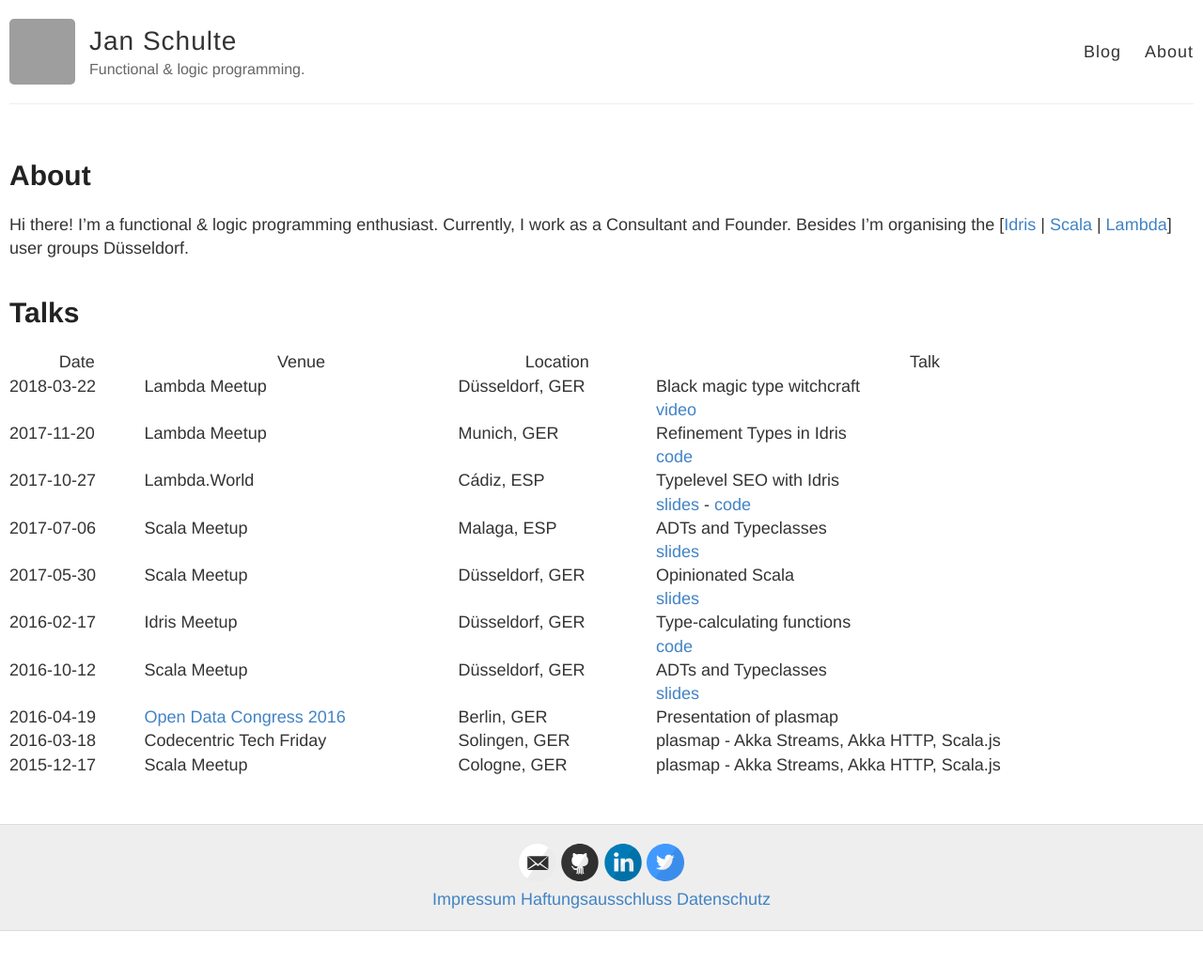
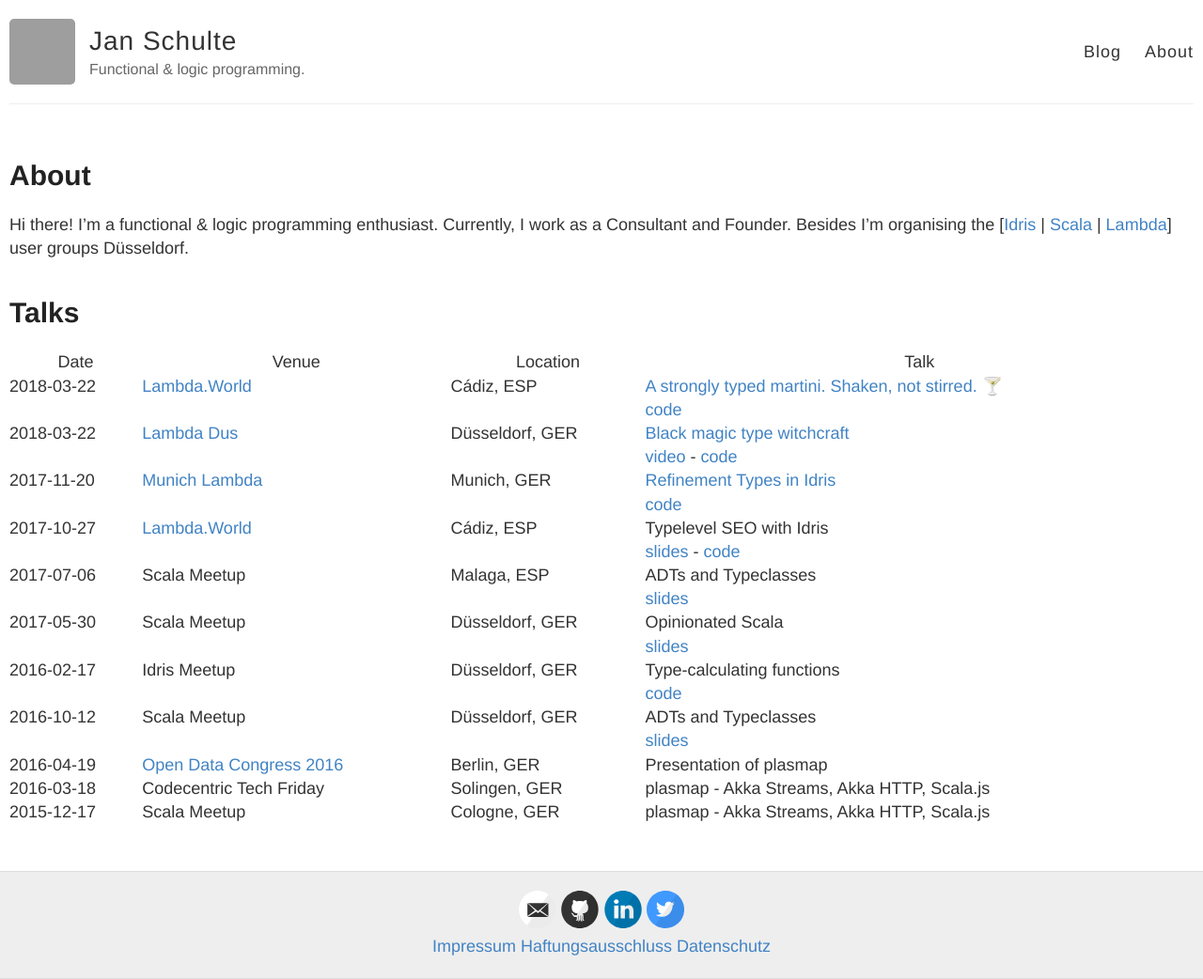
Before and after one commit to janschultecom/janschultecom.github.io, a Jekyll site: the page built from about.md, in a window 1280 px wide. Shown: the whole page at 94% size. Built offline with Jekyll 4.4.1, drawn with Linux system fonts in a browser that asks for light colours; before the commit the page ends 991 px from its top, so only the background shows below that; grey boxes are pictures that could not be loaded.

Commit message:
Update about

```diff
--- a/_config.yml
+++ b/_config.yml
@@ -69,8 +69,7 @@ sass:
   style: :expanded # You might prefer to minify using :compressed
 
 # Use the following plug-ins
-gems:
-  - jekyll-sitemap # Create a sitemap using the official Jekyll sitemap gem
+plugins:
   - jekyll-scalafiddle
 
 # Exclude these files from your production _site
--- a/about.md
+++ b/about.md
@@ -10,9 +10,10 @@ Hi there! I'm a functional & logic programming enthusiast. Currently, I work as
 
 | Date       | Venue | Location | Talk |
 |------------|-------|----------|------|
-| 2018-03-22 | Lambda Meetup | Düsseldorf, GER | Black magic type witchcraft <br>[video](https://youtu.be/MLKDu6jwIQw)|
-| 2017-11-20 | Lambda Meetup | Munich, GER | Refinement Types in Idris <br>[code](https://github.com/janschultecom/2017-11-20-Lambda-Meetup-Munich)|
-| 2017-10-27 | Lambda.World | Cádiz, ESP | Typelevel SEO with Idris <br>[slides]( https://slides.com/janschultecom/typelevel-seo/) - [code]( https://github.com/janschultecom/typelevel-seo/) |
+| 2018-03-22 | [Lambda.World](http://www.lambda.world/) | Cádiz, ESP | [A strongly typed martini. Shaken, not stirred. 🍸](http://cadiz.lambda.world/schedule/#session-105) <br>[code](https://github.com/janschultecom/20181025-strongly-typed-martini)|
+| 2018-03-22 | [Lambda Dus](https://www.meetup.com/lambdadus/) | Düsseldorf, GER | [Black magic type witchcraft](https://www.meetup.com/lambdadus/events/247287024/) <br>[video](https://youtu.be/MLKDu6jwIQw) - [code](https://github.com/janschultecom/20180322-lamdadus)|
+| 2017-11-20 | [Munich Lambda](https://www.meetup.com/Munich-Lambda/) | Munich, GER | [Refinement Types in Idris](https://www.meetup.com/Munich-Lambda/events/241177016/) <br>[code](https://github.com/janschultecom/2017-11-20-Lambda-Meetup-Munich)|
+| 2017-10-27 | [Lambda.World](http://www.lambda.world/) | Cádiz, ESP | Typelevel SEO with Idris <br>[slides]( https://slides.com/janschultecom/typelevel-seo/) - [code]( https://github.com/janschultecom/typelevel-seo/) |
 | 2017-07-06 | Scala Meetup | Malaga, ESP | ADTs and Typeclasses <br> [slides]( http://janschulte.com/2017-07-06-ADTs-and-Typeclasses/) |
 | 2017-05-30 | Scala Meetup | Düsseldorf, GER | Opinionated Scala <br> [slides]( https://github.com/scaladus/opinionated-scala ) |
 | 2016-02-17 | Idris Meetup | Düsseldorf, GER | Type-calculating functions <br> [code]( https://github.com/janschultecom/idrisdus-2017-02-22 ) |
```
